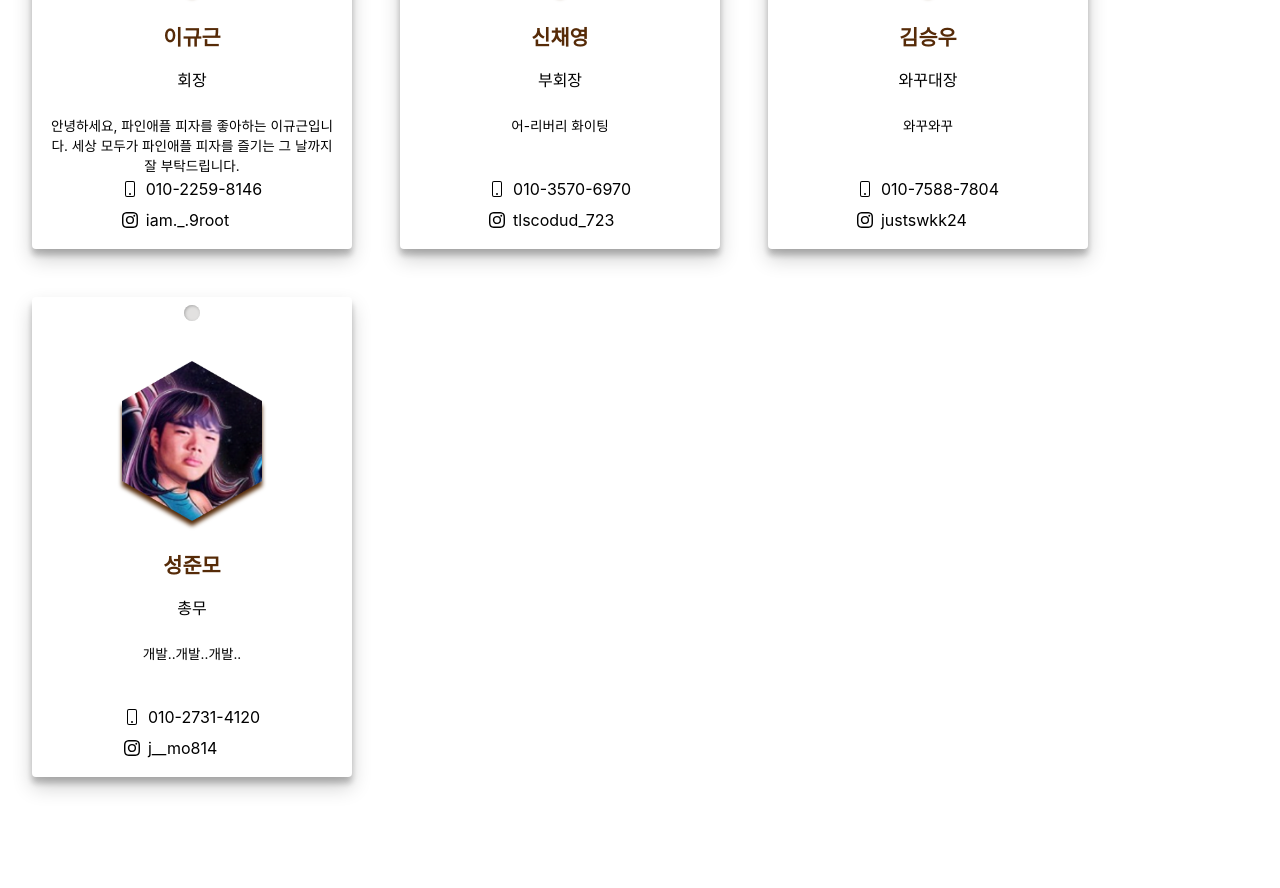
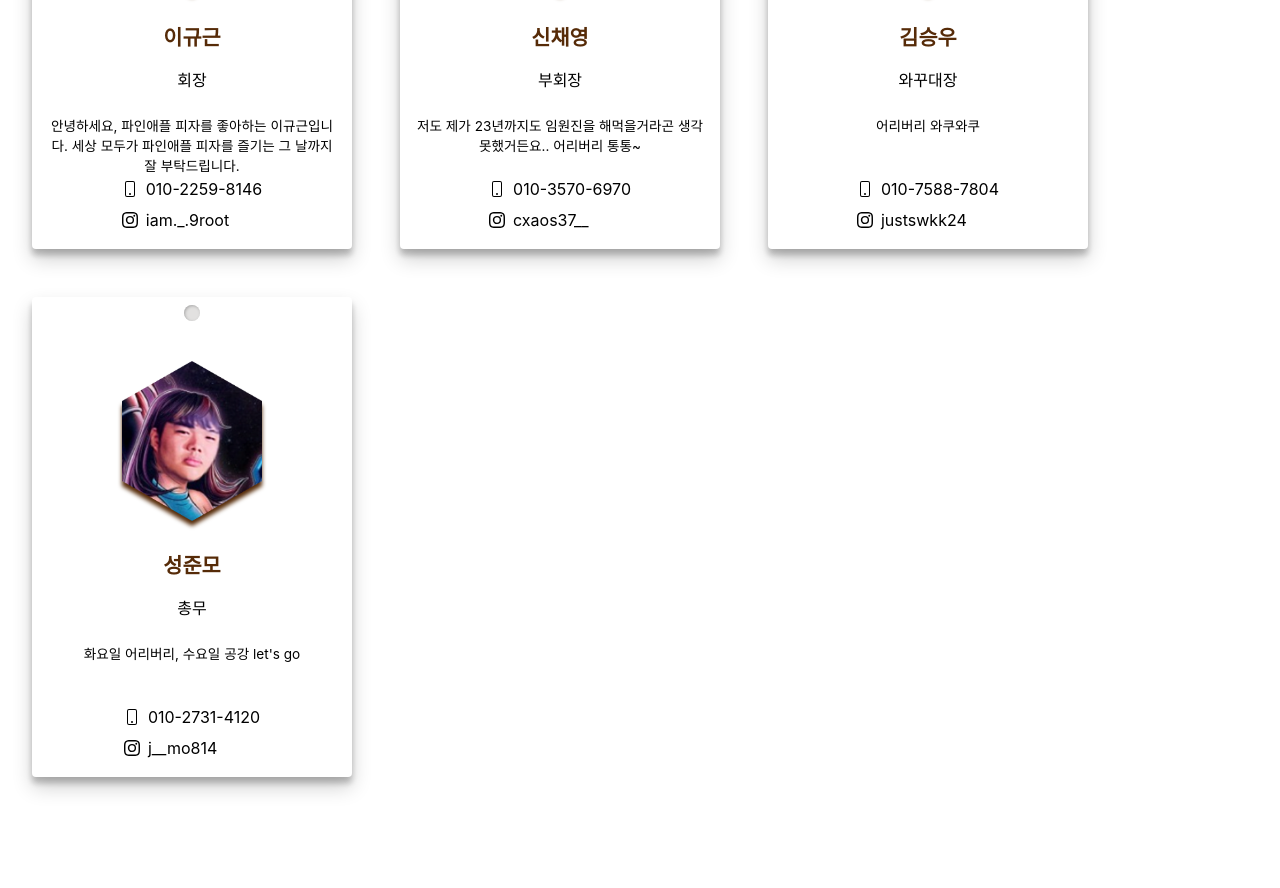
Before and after one commit to wnsah814/olburzip, a Next.js app: page /member in a window 1280 px wide. Shown: the part 415-1303 px from the top of the page. Built offline with nearby package versions, Linux system fonts and the light colour scheme; no server answers; a web font is replaced by a local one.

Commit message:
docs: member intro

```diff
--- a/src/components/Music/MusicPlayer.tsx
+++ b/src/components/Music/MusicPlayer.tsx
@@ -499,7 +499,7 @@ const MusicPlayer = ({ isFull, setFull }: Prop) => {
                         <input
                             className="slider"
                             type="range"
-                            min="1"
+                            min="0"
                             max="100"
                             step="1"
                             value={slider}
--- a/src/pages/member.tsx
+++ b/src/pages/member.tsx
@@ -17,16 +17,16 @@ export default function Member() {
             name: "신채영",
             image: "/assets/img/2.png",
             level: "부회장",
-            desc: "어-리버리 화이팅",
+            desc: "저도 제가 23년까지도 임원진을 해먹을거라곤 생각 못했거든요.. 어리버리 통통~",
             phone: "010-3570-6970",
             email: "scy0723@hanyang.ac.kr",
-            instagram: "tlscodud_723",
+            instagram: "cxaos37__",
         },
         {
             name: "김승우",
             image: "/assets/img/3.png",
             level: "와꾸대장",
-            desc: "와꾸와꾸",
+            desc: "어리버리 와쿠와쿠",
             phone: "010-7588-7804",
             email: "swk24@hanyang.ac.kr",
             instagram: "justswkk24",
@@ -35,7 +35,7 @@ export default function Member() {
             name: "성준모",
             image: "/assets/img/4.png",
             level: "총무",
-            desc: "개발..개발..개발..",
+            desc: "화요일 어리버리, 수요일 공강 let's go",
             phone: "010-2731-4120",
             email: "sjmskm@gmail.com",
             instagram: "j__mo814",
--- a/src/styles/ApplyList.module.css
+++ b/src/styles/ApplyList.module.css
@@ -14,7 +14,7 @@
 
 .card {
     width: 14rem;
-    height: 20rem;
+    height: 22rem;
     background-color: white;
     box-shadow: 0px 5px 7px #dddddd;
     margin: 0 1rem 1rem 0;
@@ -56,7 +56,7 @@
     background-color: #f4f4f4;
     border-radius: 0.3rem;
     padding: 0.25rem;
-    max-height: 5.25rem;
+    height: 5rem;
     overflow-y: scroll;
     display: block;
     word-wrap: break-word;
```
Also changed, not shown: 1 other file (tests, documents, lock files or other folders).
